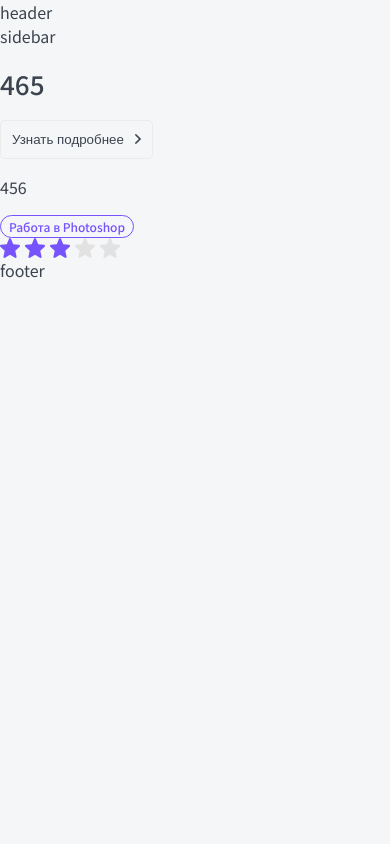
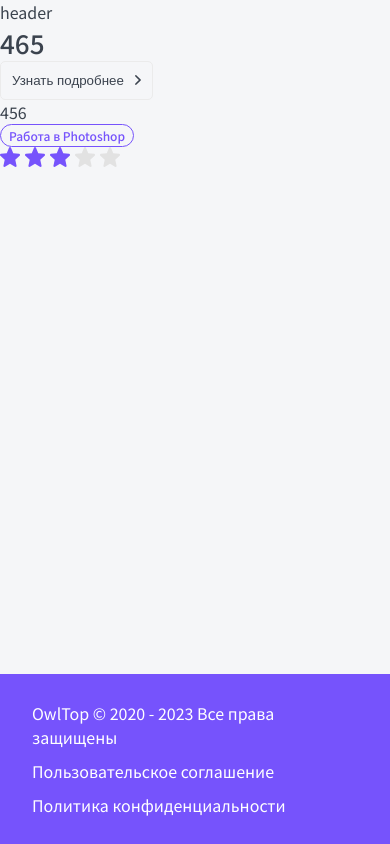
Before and after one commit to maizer12/rating-site, a Next.js app: page /about in a window 390 px wide. Built offline with nearby package versions, Linux system fonts and the light colour scheme.

Commit message:
add first style

```diff
--- a/package.json
+++ b/package.json
@@ -18,6 +18,7 @@
   },
   "dependencies": {
     "@svgr/webpack": "^8.1.0",
+    "date-fns": "^3.1.0",
     "next": "12.1.0",
     "react": "17.0.2",
     "react-dom": "17.0.2"
--- /dev/null
+++ b/src/layout/Footer/Footer.module.css
@@ -0,0 +1,14 @@
+.footer {
+	background-color: var(--primary);
+	padding: 27px 32px;
+	color:var(--white);
+	display: grid;
+	grid-template-columns: 1fr auto auto;
+	gap: 10px 40px;
+}
+
+@media(max-width:765px) {
+	.footer{
+		grid-template-columns: 1fr;
+	}
+}
--- a/src/layout/Footer/index.tsx
+++ b/src/layout/Footer/index.tsx
@@ -1,7 +1,16 @@
 import { FC } from 'react';
+import { format } from 'date-fns';
 import { FooterProps } from './Footer.props';
-import style from './Footer.module.scss';
+import { PTag } from '@/components';
+import cn from 'classnames';
+import style from './Footer.module.css';
 
-export const Footer: FC<FooterProps> = ({ ...props }) => {
-  return <footer {...props}>footer</footer>;
+export const Footer: FC<FooterProps> = ({ className, ...props }) => {
+  return (
+    <footer {...props} className={cn(className, style.footer)}>
+      <PTag size="md">OwlTop © 2020 - {format(new Date(), 'yyyy')} Все права защищены</PTag>
+      <PTag size="md">Пользовательское соглашение</PTag>
+      <PTag size="md">Политика конфиденциальности</PTag>
+    </footer>
+  );
 };
--- a/src/layout/Header/Header.tsx
+++ b/src/layout/Header/Header.tsx
@@ -2,6 +2,6 @@ import style from './Header.module.scss';
 import { HeaderProps } from './Header.props';
 import { FC } from 'react';
 
-export const Header: FC<HeaderProps> = () => {
-  return <header>header</header>;
+export const Header: FC<HeaderProps> = ({ ...props }) => {
+  return <header {...props}>header</header>;
 };
--- /dev/null
+++ b/src/layout/Layout.module.css
@@ -0,0 +1,39 @@
+.wrapper {
+  display: grid;
+  grid-template-columns: 1fr 1fr minmax(300px, 1200px) 1fr;
+  grid-template-rows: auto 1fr auto;
+  min-height: 100vh;
+	gap: 0 30px;
+  grid-template-areas:
+    '. header header .'
+    '. sidebar body .'
+    'footer footer footer footer';
+}
+.header {
+  grid-area: header;
+  display: none;
+}
+.sidebar {
+  grid-area: sidebar;
+}
+.main {
+  grid-area: body;
+}
+.footer {
+  grid-area: footer;
+}
+@media (max-width: 765px) {
+  .header {
+    display: block;
+  }
+  .sidebar {
+    display: none;
+  }
+  .wrapper {
+    grid-template-columns: 1fr;
+    grid-template-areas:
+      'header'
+      'body'
+      'footer';
+  }
+}
--- a/src/layout/Layout.tsx
+++ b/src/layout/Layout.tsx
@@ -2,19 +2,17 @@ import { FC } from 'react';
 import { LayoutProps } from './Layout.props';
 import { Header } from './Header/Header';
 import { Sidebar } from './Sidebar/Sidebar';
-import style from './Layout.module.scss';
 import { Footer } from './Footer';
+import style from './Layout.module.css';
 
 export const Layout: FC<LayoutProps> = ({ children }) => {
   return (
-    <>
-      <Header />
-      <div>
-        <Sidebar />
-        {children}
-      </div>
-      <Footer />
-    </>
+    <div className={style.wrapper}>
+      <Header className={style.header} />
+      <Sidebar className={style.sidebar} />
+      <main className={style.main}>{children}</main>
+      <Footer className={style.footer} />
+    </div>
   );
 };
 export const withLayout = <T extends Record<string, unknown>>(Component: FC<T>) => {
--- a/src/layout/Sidebar/Sidebar.tsx
+++ b/src/layout/Sidebar/Sidebar.tsx
@@ -2,6 +2,6 @@ import style from './Sidebar.module.scss';
 import { SidebarProps } from './Sidebar.props';
 import { FC } from 'react';
 
-export const Sidebar: FC<SidebarProps> = () => {
-  return <aside>sidebar</aside>;
+export const Sidebar: FC<SidebarProps> = ({ ...props }) => {
+  return <aside {...props}>sidebar</aside>;
 };
--- a/src/styles/globals.css
+++ b/src/styles/globals.css
@@ -13,6 +13,8 @@ a {
 }
 
 * {
+  padding: 0;
+  margin: 0;
   box-sizing: border-box;
 }
 
```
Also changed, not shown: src/layout/Footer/Footer.module.scss (deleted), src/layout/Layout.module.scss (deleted), 1 other file (tests, documents, lock files or other folders).
